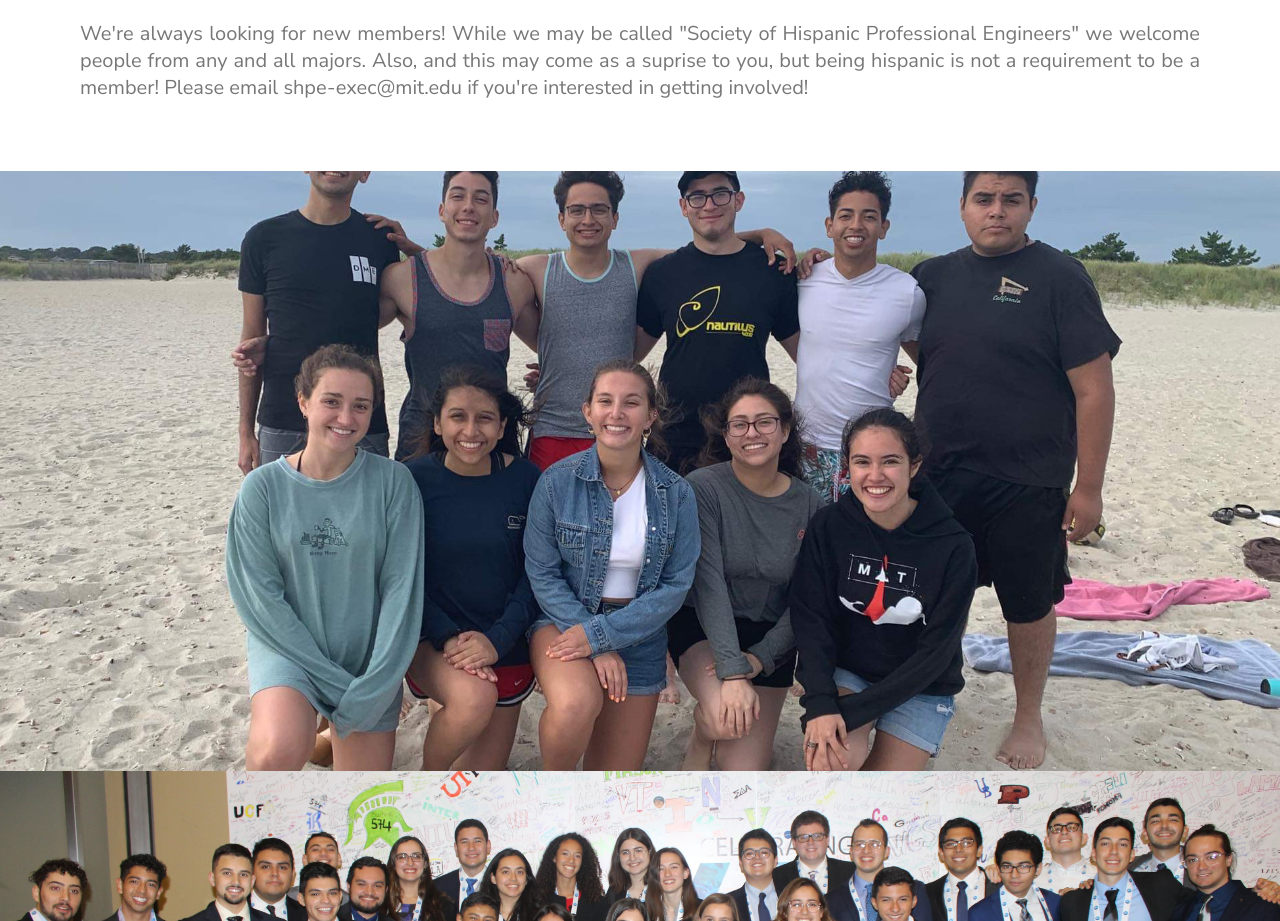
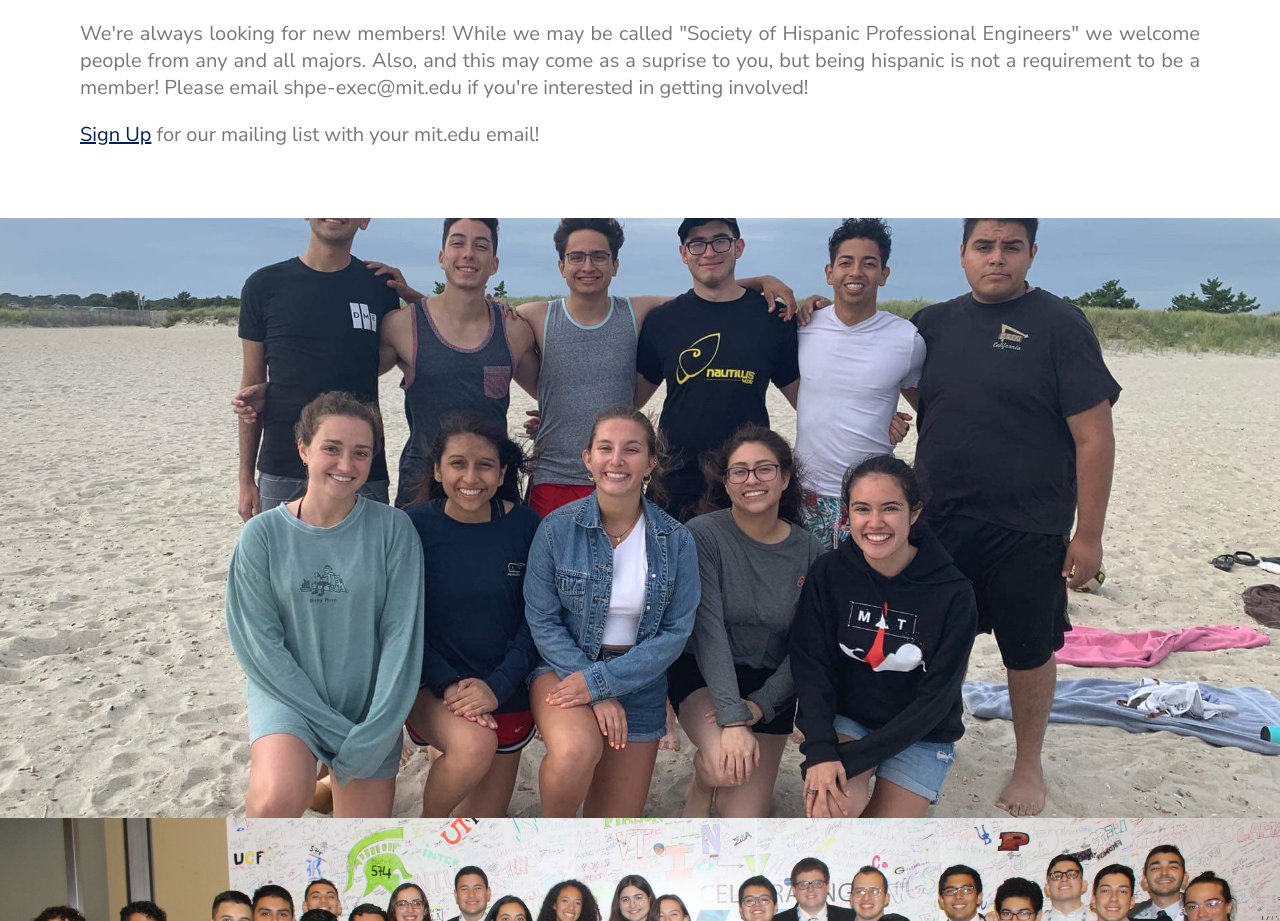
Before and after one commit to mtrejo0/shpe.mit.edu, a React (Create React App) app: page / in a window 1280 px wide. Shown: the part 1600-2521 px from the top of the page. Built offline with nearby package versions, Linux system fonts and the light colour scheme.

Commit message:
added interest form to home page

```diff
--- a/src/containers/About.jsx
+++ b/src/containers/About.jsx
@@ -20,6 +20,7 @@ export default class About extends Component {
 						from any and all majors. Also, and this may come as a suprise
 						to you, but being hispanic is not a requirement to be a member!
 						Please email shpe-exec@mit.edu if you're interested in getting involved!</p>
+						<p><a href="https://forms.gle/1wW6Ag3m8BWxw4Ed8" target="_blank" rel="noopener noreferrer">Sign Up</a> for our mailing list with your mit.edu email! </p>
 				</div>
         <div className="retreat-2019"></div>
         <div className="conference-2"></div>
```
